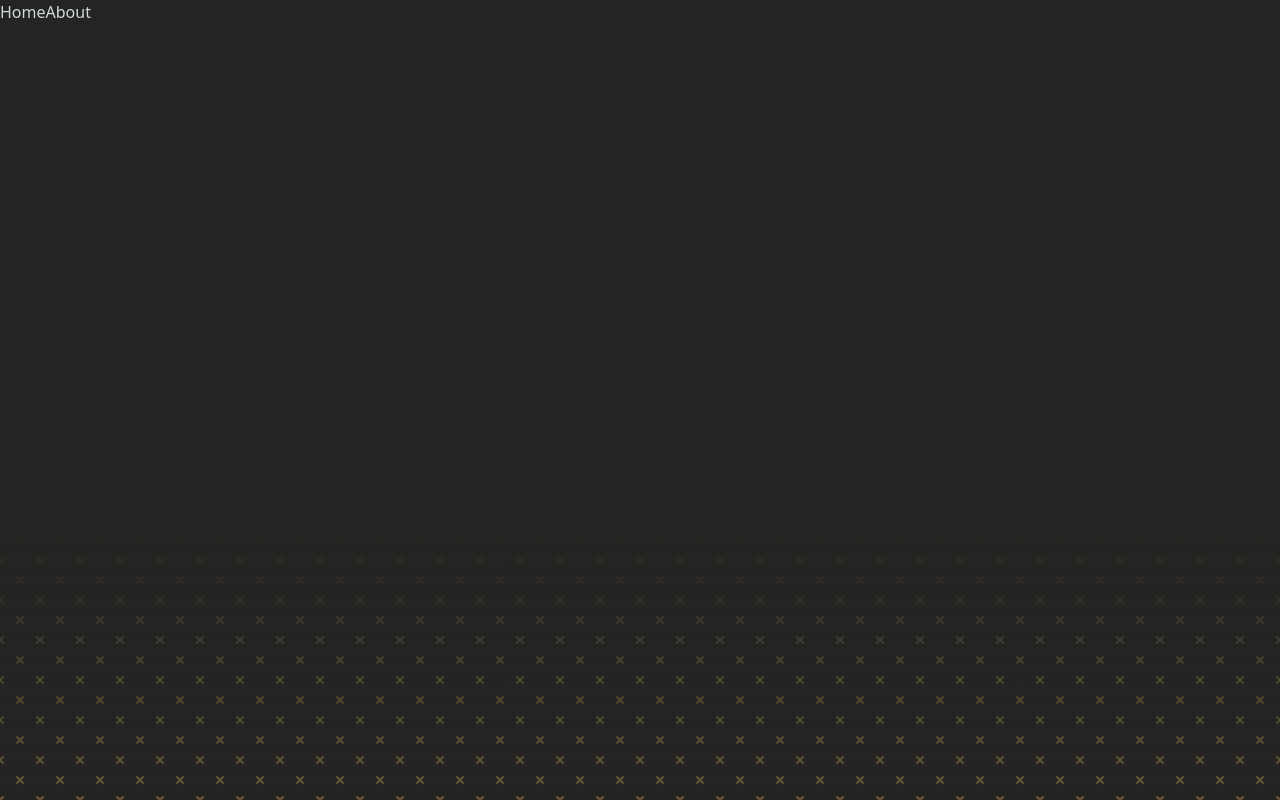
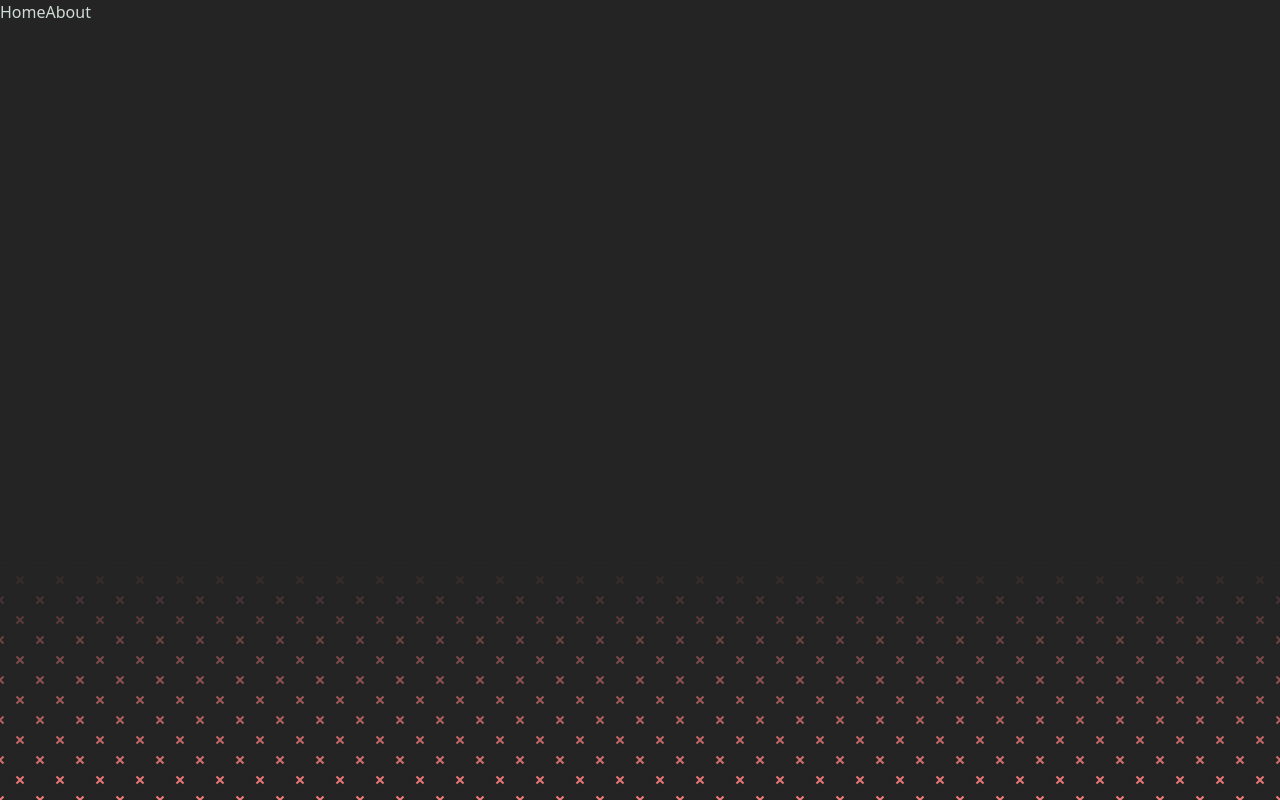
Before and after one commit to mardisen/vue-portfolio, a Vue app: page / in a window 1280 px wide. Built offline with nearby package versions, Linux system fonts and the light colour scheme.

Commit message:
Added new colors and improved background

```diff
--- a/src/components/Background.vue
+++ b/src/components/Background.vue
@@ -1,12 +1,10 @@
 <template>
     <div class="overflow-hidden absolute w-screen h-screen -z-10 bg-primary-darkest">
         <div class="absolute z-10 w-full h-full">
-            <div class="w-full h-2/3 bg-primary-darkest">
-            </div>
-            <div class="w-full h-full bg-gradient-to-b from-primary-darkest">
+            <div class="w-full h-full cover-gradient">
             </div>
         </div>
-        <div class="absolute w-[120%] h-[120%] bg-primary-accent pattern animate-to-t">
+        <div class="absolute w-[120%] h-[120%] bg-primary-red pattern animate-to-t">
         </div>
     </div>
 </template>
@@ -15,4 +13,8 @@
 .pattern {
     mask-image: url("@assets/hideout.svg");
 }
+
+.cover-gradient {
+    background: linear-gradient(#242424 70%, transparent);
+}
 </style>
--- a/tailwind.config.js
+++ b/tailwind.config.js
@@ -12,9 +12,10 @@ module.exports = {
           // dark: "#302F2C"
           lightest: "#E8EDDF",
           light: "#CFDBD5",
-          accent: "#F5CB5C",
+          yellow: "#F5CB5C",
+          red: "#F67E7D",
           dark: "#333533",
-          darkest: "#242423",
+          darkest: "#242424",
         }
       }
     },
```
